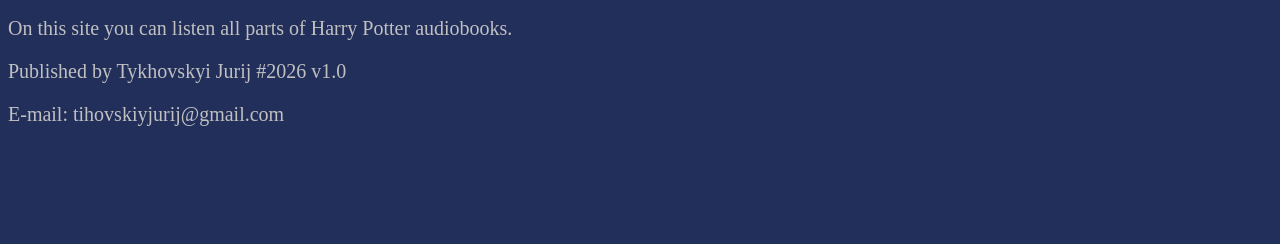
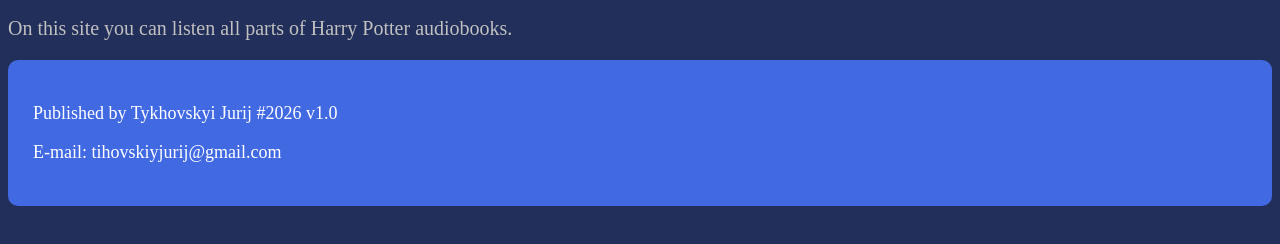
Before and after one commit to el3venn/harrypotter-audiobooks, a plain HTML site: page index.html in a window 1280 px wide. Shown: the part 396-640 px from the top of the page. Drawn offline with Linux system fonts and the light colour scheme.

Commit message:
Update style.css

```diff
--- a/style.css
+++ b/style.css
@@ -28,3 +28,12 @@
   background-color: blue;
   border: 2px orange solid;
 }
+footer{
+  background-color: #4169E1;
+  padding: 25px;
+  border-radius: 10px
+}
+footer p{
+  color: white;
+  font-size: 18px
+}
```
